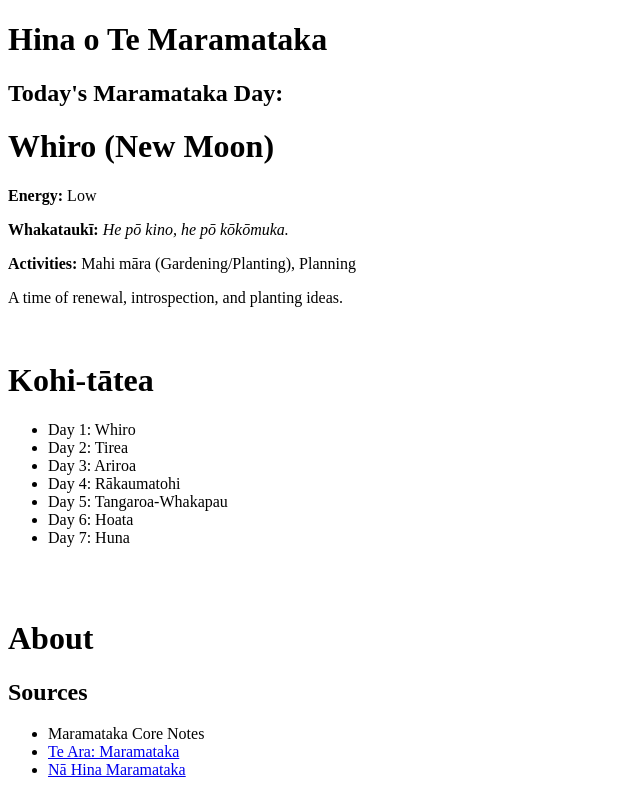
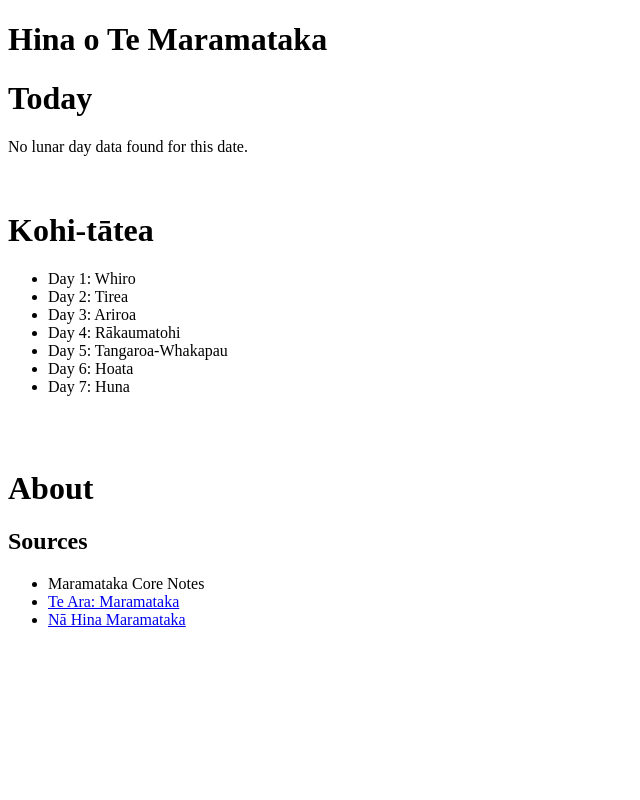
Before and after one commit to eden-jermendi/maramataka-calendar, a React (Vite) app: page / in a window 1280 px wide. Shown: the whole page, without its empty margins (0-640 px from the left). Built offline with nearby package versions, Linux system fonts and the light colour scheme.

Commit message:
feat: add current month anchor and make Today page time-aware

```diff
--- a/src/data/mockMaramatakaData.ts
+++ b/src/data/mockMaramatakaData.ts
@@ -56,7 +56,8 @@ export const mockLunarDays: MockLunarDay[] = [
 // 2. Core Lunar Months Data
 export const mockLunarMonths: MockLunarMonth[] = [
   { id: 'month-kopu', nameTeReo: 'Te Rima o Kōpū', nameEnglish: 'Nov-Dec cycle' },
-  { id: 'month-hakihea', nameTeReo: 'Hakihea', nameEnglish: 'Dec-Jan cycle' }
+  { id: 'month-hakihea', nameTeReo: 'Hakihea', nameEnglish: 'Dec-Jan cycle' },
+  { id: 'month-current', nameTeReo: 'Haratua', nameEnglish: 'April-May cycle' }
 ];
 
 // 3. The Date Anchor (Maps real-world dates to when the lunar month begins)
@@ -65,6 +66,11 @@ export const mockGregorianAnchors: MockGregorianAnchor[] = [
     lunarMonthId: 'month-kopu',
     gregorianStartDate: '2026-05-20', // Example start date
     year: 2026
+  },
+  {
+    lunarMonthId: 'month-current',
+    gregorianStartDate: '2026-04-18', // Start of the current cycle
+    year: 2026
   }
 ];
 
@@ -72,5 +78,6 @@ export const mockGregorianAnchors: MockGregorianAnchor[] = [
 export const mockLunarMonthDays = [
   { lunarMonthId: 'month-kopu', dayNumber: 1, lunarDayId: 'day-whiro' },
   { lunarMonthId: 'month-kopu', dayNumber: 2, lunarDayId: 'day-ouenuku' },
-  { lunarMonthId: 'month-kopu', dayNumber: 15, lunarDayId: 'day-rakaumatohi' }
+  { lunarMonthId: 'month-kopu', dayNumber: 15, lunarDayId: 'day-rakaumatohi' },
+  { lunarMonthId: 'month-current', dayNumber: 17, lunarDayId: 'day-rakaumatohi' }
 ];
--- a/src/pages/Today.tsx
+++ b/src/pages/Today.tsx
@@ -2,9 +2,9 @@ import React from 'react'
 import { maramatakaService } from '../lib/maramatakaService'
 
 const Today: React.FC = () => {
-  // Using May 20, 2026 to match our mock anchor data for testing
-  const testDate = new Date('2026-05-20')
-  const currentLunarDay = maramatakaService.getLunarDayForDate(testDate)
+  // Uses the actual system date (May 4, 2026 in this session)
+  const today = new Date()
+  const currentLunarDay = maramatakaService.getLunarDayForDate(today)
 
   if (!currentLunarDay) {
     return (
```
